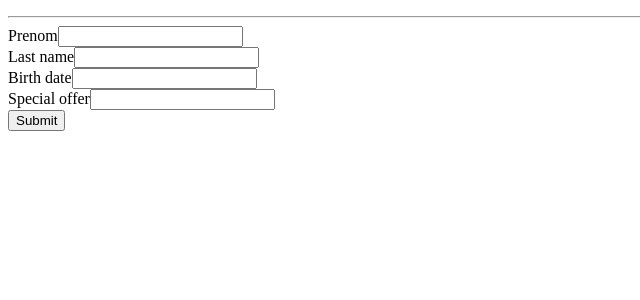
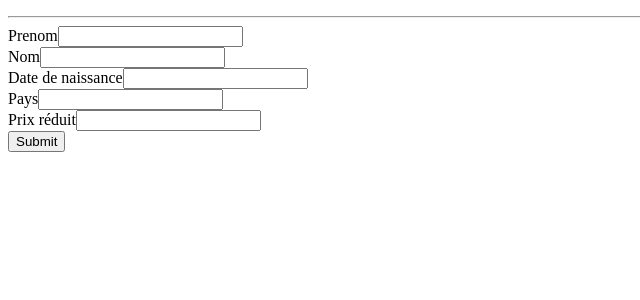
Before and after one commit to alex33fr/Projet_4_backend, a Symfony app: template templates/booking/fillTicket.html.twig in a window 1280 px wide. Shown: the part 113-413 px from the top of the page, without its empty margins (0-640 px from the left). Run offline with Twig, Linux system fonts and the light colour scheme; the template is opened without the code that fills it: most values are stand-ins (such as "Sample title", 1, 10 or a date in 2020); form fields are guessed from the names that the template uses; some libraries are stand-ins or nearby versions.

Commit message:
Edit formulary

```diff
--- a/templates/booking/fillTicket.html.twig
+++ b/templates/booking/fillTicket.html.twig
@@ -8,16 +8,15 @@
     {{ form_start(form) }}
     {% for fticket in  form.tickets %}
         <hr>
-
-
         <div class="row">
             <div class="col-sm-3">{{ form_row(fticket.firstName, {label: "Prenom"}) }}</div>
-            <div class="col-sm-3">{{ form_row(fticket.lastName) }}</div>
-            <div class="col-sm-3">{{ form_row(fticket.birthDate) }}</div>
-            <div class="col-sm-3">{{ form_row(fticket.specialOffer) }}</div>
+            <div class="col-sm-3">{{ form_row(fticket.lastName, {label: "Nom"}) }}</div>
+            <div class="col-sm-3">{{ form_row(fticket.birthDate, {label: "Date de naissance"}) }}</div>
+            <div class="col-sm-3">{{ form_row(fticket.country, {label: "Pays"}, {default: "FR"}) }}</div>
+            <div class="col-sm-3">{{ form_row(fticket.specialOffer, {label: "Prix réduit"}) }}</div>
         </div>
     {% endfor %}
-    <input type="submit" name="ihyouyv">
+    <input type="submit" class="btn btn-secondary btn-lg col-12" name="Continuer">
     {{ form_end(form) }}
 
 {% endblock %}
```
